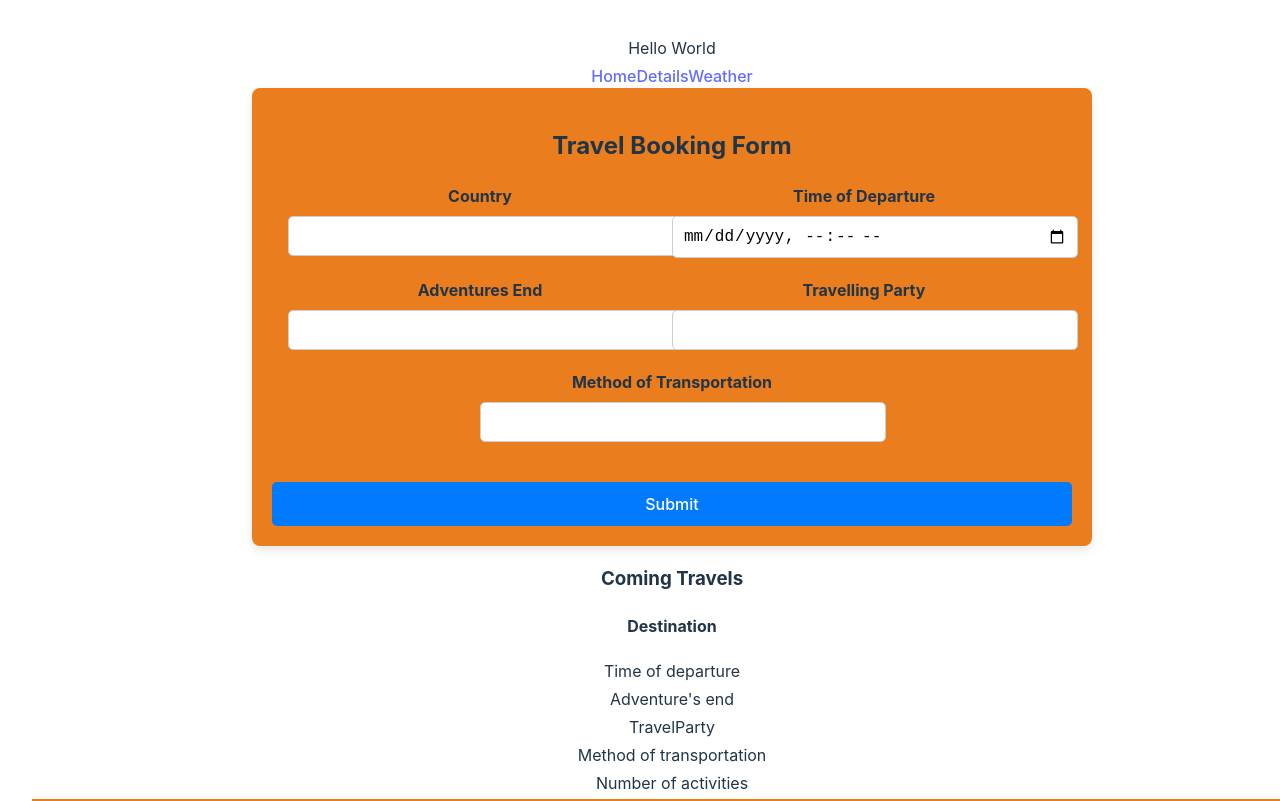
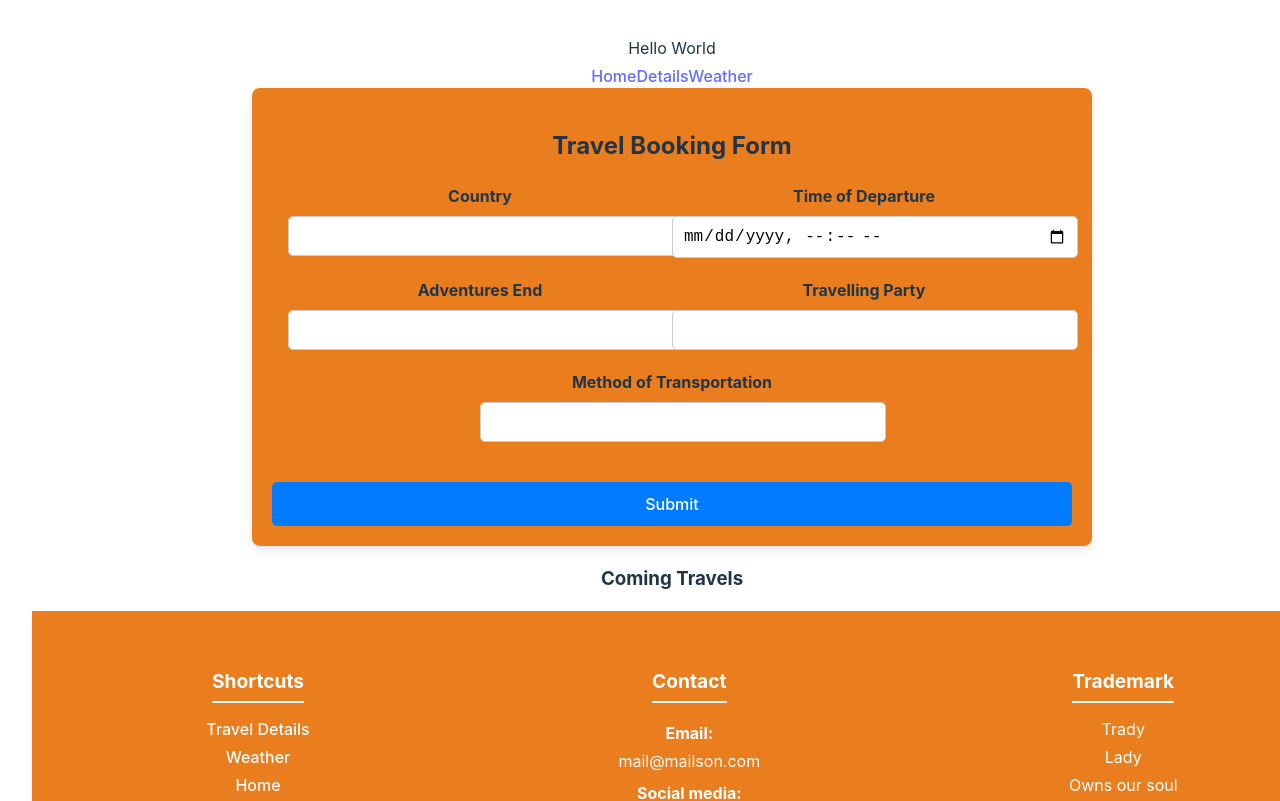
Before and after one commit to Albin-Tenghagen/fullstackPlaner, a React (Vite) app in the folder vite-folder/: page / in a window 1280 px wide. Shown: the top 801 px of the page. Built offline with nearby package versions, Linux system fonts and the light colour scheme.

Commit message:
The travelArray is now properly rendered in the travelList section, temporary key for rendering has been set to the index of the travel in the array

```diff
--- a/vite-folder/src/components/TravelListFolder/TravelItem.jsx
+++ b/vite-folder/src/components/TravelListFolder/TravelItem.jsx
@@ -1,14 +1,20 @@
 // The travelItem component that renders the details of a single TravelItem
 //* @param {Travel} prop - the Travel details passed as a prop
 
-const TravelItem = () => {
+const TravelItem = ({
+  country,
+  timeOfDeparture,
+  adventuresEnd,
+  travellingParty,
+  methodOfTransportation,
+}) => {
   return (
     <article className="TravelItem">
-      <h4>Destination</h4>
-      <p>Time of departure</p>
-      <p>Adventure's end</p>
-      <p>TravelParty</p>
-      <p>Method of transportation</p>
+      <h4>{country}</h4>
+      <p>{timeOfDeparture}</p>
+      <p>{adventuresEnd}</p>
+      <p>{travellingParty}</p>
+      <p>{methodOfTransportation}</p>
       <p>Number of activities</p>
     </article>
   );
--- a/vite-folder/src/components/TravelListFolder/TravelList.jsx
+++ b/vite-folder/src/components/TravelListFolder/TravelList.jsx
@@ -1,15 +1,14 @@
+import TravelItem from "./TravelItem";
 // The TravelList that should render a list of the upcoming travels a person has.
 //* @param An travel array is expected as a prop to render the travelItems in this section
 
-import TravelItem from "./TravelItem";
-const TravelList = () => {
+const TravelList = ({ travelArray }) => {
   return (
     <section className="travelList">
       <h3>Coming Travels</h3>
-      {/* {TravelArray.map((Travel) => (
-        <TravelItem />
-      ))} */}
-      <TravelItem />
+      {travelArray.map((travel, index) => (
+        <TravelItem key={index} {...travel} />
+      ))}
     </section>
   );
 };
--- a/vite-folder/src/pages/home.jsx
+++ b/vite-folder/src/pages/home.jsx
@@ -32,7 +32,7 @@ function Home() {
           addActivity={addActivity}
         />
       )}
-      <TravelList />
+      <TravelList travelArray={travelArray} />
     </>
   );
 }
```
Also changed, not shown: 1 other file (tests, documents, lock files or other folders).
